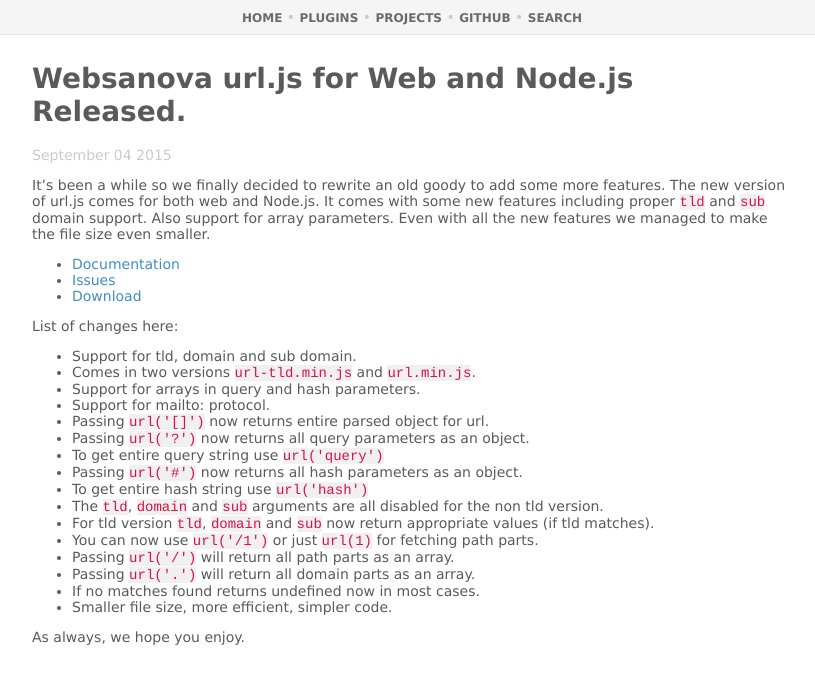
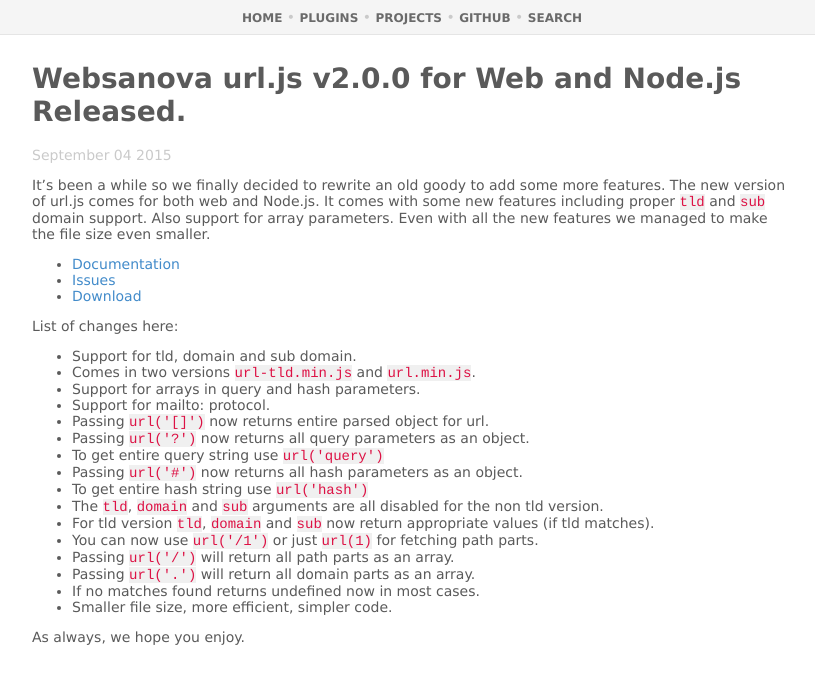
Before and after one commit to websanova/websanova.github.io, a Jekyll site: the page built from _posts/2015-09-04-url-node-js-2-released.md, in a window 1280 px wide. Shown: the top 684 px of the page, without its empty margins (228-1043 px from the left). Built offline with Jekyll 4.4.1, drawn with Linux system fonts in a browser that asks for light colours; comment, search, counter and statistics services are not loaded.

Commit message:
Update title.

```diff
--- a/_posts/2015-09-04-url-node-js-2-released.md
+++ b/_posts/2015-09-04-url-node-js-2-released.md
@@ -1,6 +1,6 @@
 ---
 layout: master
-title: Websanova url.js for Web and Node.js Released.
+title: Websanova url.js v2.0.0 for Web and Node.js Released.
 keywords: websanova, jquery, javascript, nodejs, node, js, url, wurl, parser, released
 description: The websanova url.js parser has released version 2.0.0. The new version now features the much anticipated tld and sub domain support.
 date: Sep 04 2015
```
